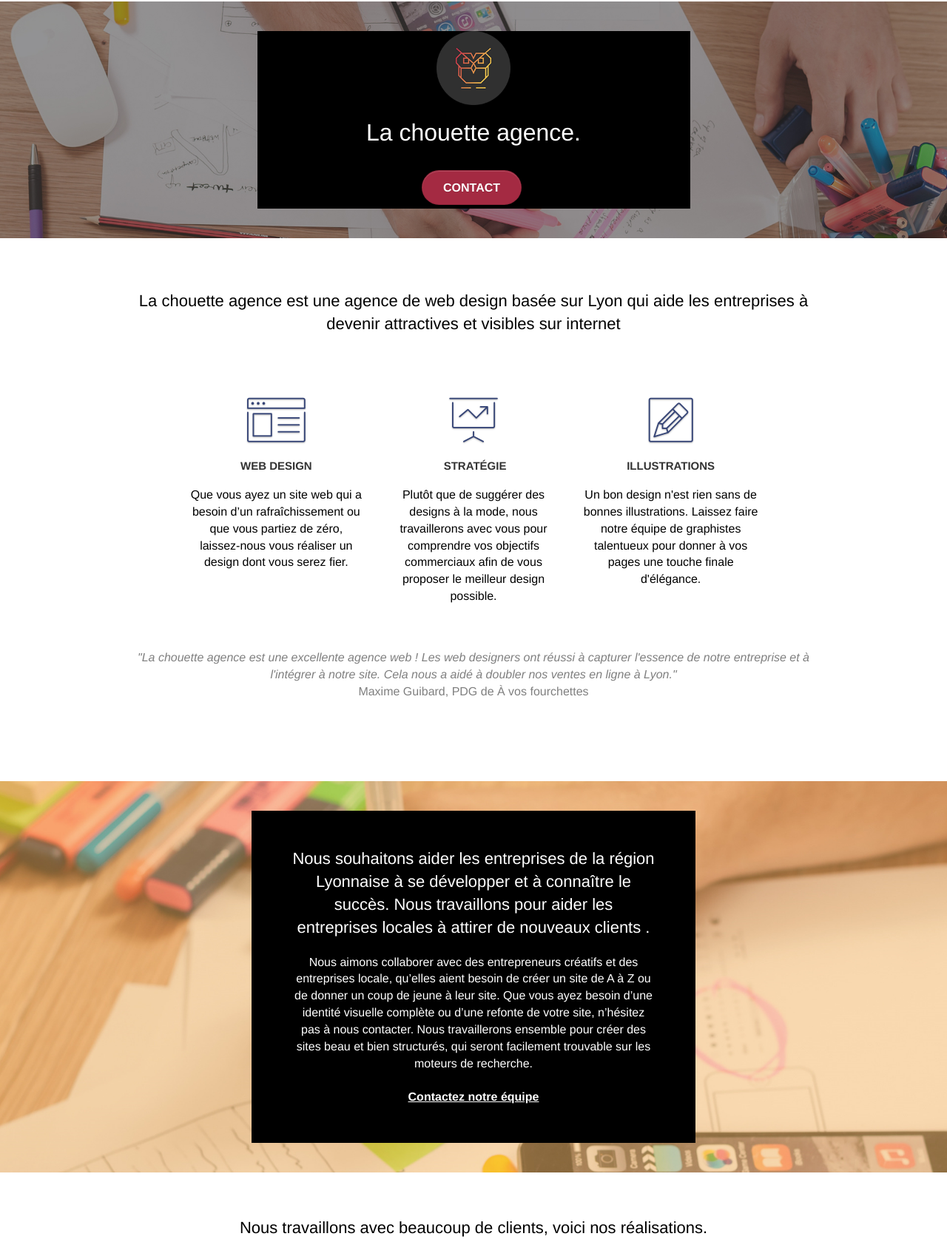
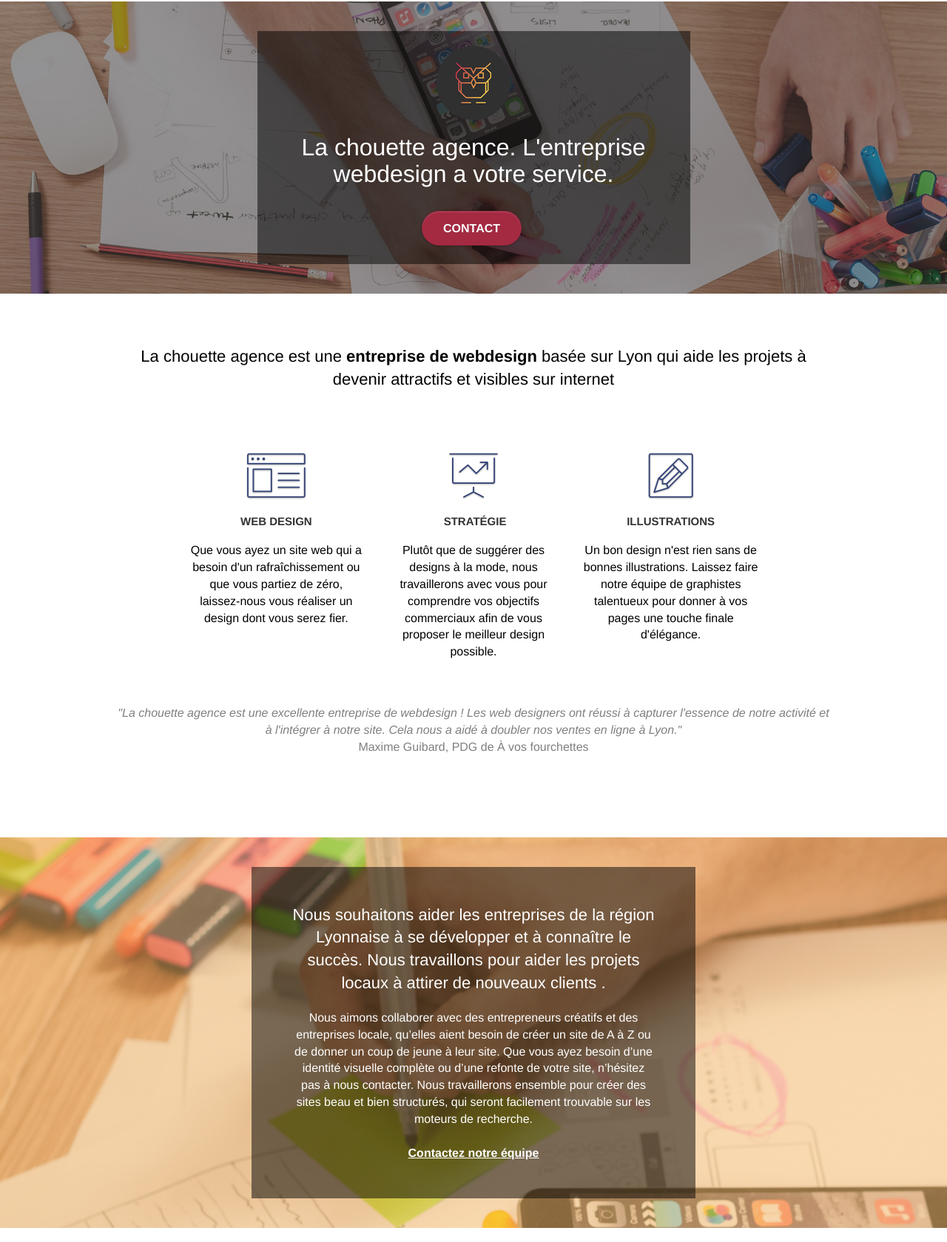
Before and after one commit to Guillaume-cy/CiryGuillaume_4_06-01-2020, a plain HTML site: page index.html in a window 1280 px wide. Shown: the part 90-1769 px from the top of the page at 74% size. Drawn offline with Linux system fonts and the light colour scheme.

Commit message:
Changement du mot cle de la page principale et ajustement

```diff
--- a/index.html
+++ b/index.html
@@ -21,24 +21,24 @@
 
 	<!--Meta SEO-->
 
-    <meta name="title" content=" La chouette agence | Agence de webdesign Lyon "/>
-    <meta name="description" content="Bienvenue dans notre agence spécialise dans le web design, cette agence est basée sur Lyon "/>
+    <meta name="title" content=" La chouette agence | Entreprise de webdesign Lyon "/>
+    <meta name="description" content="Bienvenue dans notre entreprise spécialise dans le web design, cette agence est basée sur Lyon "/>
     <Meta name="robots" content="index, follow" />
 
 	<!-- Opengraph-->
 
     <meta property="og:title" content="La chouette agence" />
-    <meta property="og:type" content="angence de developpement et design, illustration web" />
+    <meta property="og:type" content="entreprise de developpement et design, illustration web" />
     <meta property="og:image" content="img/la-chouette-agence-baniere.jpeg" />
     <meta property="og:url" content="" />
-    <meta property="og:description" content="Bienvenue dans notre agence spécialise dans le web design, cette agence est basée sur Lyon " />
+    <meta property="og:description" content="Bienvenue dans notre entreprise spécialise dans le web design, cette agence est basée sur Lyon " />
 
 	<!--Twitter Card-->
 
     <meta name=”twitter:card” content=”summary”>
     <meta name=”twitter:site” content=””>
     <meta name=”twitter:creator” content=”Guillaume”>
-    <meta name=”twitter:title” content=”AgenceWeb”>
+    <meta name=”twitter:title” content=”EntrepriseWeb”>
     <meta name=”twitter:description” content=”Bienvenue”>
     <meta name=”twitter:image” content=”img/la-chouette-agence-baniere.jpeg“>
 
@@ -62,7 +62,7 @@
 							</button>
 						</div>
 						<div class="navbar-header">
-							<a class="navbar-brand" href="index.html"><img src="img/la-chouette-agence.png" alt="paris web design logo agence web meilleure agence" height="40" /></a>
+							<a class="navbar-brand" href="index.html"><img src="img/la-chouette-agence.png" alt="Entreprise webdesign Lyonnaise" height="40" /></a>
 						</div>
 
 						<div class="collapse navbar-collapse navbar-1 special-dropdown-nav">
@@ -96,7 +96,7 @@
 						<div class="col-sm-12">
 							<img src="img/logo.png" class="center-block image-resize-mode" width="100" alt="La chouette agence, agence web paris, création logo paris" />
 							<h1 class="text-center hero-bloc-text tc-white ">
-								La chouette agence.
+								La chouette agence. L'entreprise webdesign a votre service.
 							</h1>
 							<div class="text-center">
 								<a href="contact.html" class="btn btn-lg btn-clean btn-rd cta-hero btn-atomic-tangerine" id="cta-hero">Contact</a>
@@ -117,7 +117,7 @@
 		<div class="bloc bgc-white l-bloc" id="bloc-2-services">
 			<div class="container bloc-md">
 				<div class="texte-pres">
-					<h2>La chouette agence est une agence de web design basée sur Lyon qui aide les entreprises à devenir attractives et visibles sur internet</h2>
+					<h2>La chouette agence est une <strong>entreprise de webdesign</strong> basée sur Lyon qui aide les projets à devenir attractifs et visibles sur internet</h2>
 				</div>
 				<div class="row voffset-lg med-width-whitespace">
 					<div class="col-sm-4">
@@ -128,7 +128,7 @@
 							Web design
 						</h3>
 						<p class="text-center ">
-							Que vous ayez un site web qui a besoin d&rsquo;un rafraîchissement ou que vous partiez de zéro, laissez-nous vous réaliser un design dont vous serez fier.
+							Que vous ayez un site web qui a besoin d'un rafraîchissement ou que vous partiez de zéro, laissez-nous vous réaliser un design dont vous serez fier.
 						</p>
 					</div>
 					<div class="col-sm-4">
@@ -157,7 +157,7 @@
 
 				<div class="commentaire">
 					<div class="texte-pres">
-						<p><em>"La chouette agence est une excellente agence web ! Les web designers ont réussi à capturer l'essence de notre entreprise et à l'intégrer à notre site. Cela nous a aidé à doubler nos ventes en ligne à Lyon."</em><br>
+						<p><em>"La chouette agence est une excellente entreprise de webdesign ! Les web designers ont réussi à capturer l'essence de notre activité et à l'intégrer à notre site. Cela nous a aidé à doubler nos ventes en ligne à Lyon."</em><br>
 							Maxime Guibard, PDG de À vos fourchettes</p>
 
 					</div>
@@ -177,7 +177,7 @@
 				<div class="row tight-width-whitespace black-background">
 					<div class="col-sm-12">
 						<h2 class="mg-md text-center tc-white">
-							Nous souhaitons aider les entreprises de la région Lyonnaise à se développer et à connaître le succès. Nous travaillons pour aider les entreprises locales à attirer de nouveaux clients .<br>
+							Nous souhaitons aider les entreprises de la région Lyonnaise à se développer et à connaître le succès. Nous travaillons pour aider les projets locaux à attirer de nouveaux clients .<br>
 						</h2>
 						<p class="text-center white">
 							Nous aimons collaborer avec des entrepreneurs créatifs et des entreprises locale, qu’elles aient besoin de créer un site de A à Z ou de donner un coup de jeune à leur site. Que vous ayez besoin d’une identité visuelle complète ou d’une refonte de votre site, n’hésitez pas à nous contacter. Nous travaillerons ensemble pour créer des sites beau et bien structurés, qui seront facilement trouvable sur les moteurs de recherche. <br><br><a class="ltc-white bold-link" href="contact.html">Contactez notre équipe</a><br>
@@ -274,7 +274,7 @@
 				<div class="row">
 					<div class="col-sm-12">
 						<h2 class="text-center white">
-							La chouette agence - Agence web design basée à Lyon.<br>
+							La chouette agence - Entreprise webdesign basée à Lyon.<br>
 						</h2>
 						<div class="row row-no-gutters social">
 							<div class="col-sm-3">
--- a/style.css
+++ b/style.css
@@ -69,8 +69,10 @@ a:hover {
 }
 
 .background-texte{
-    background-color: black;
+    background-color: rgb(0,0,0,0.5);
     width: 50%;
+    padding-top: 20px;
+    padding-bottom: 20px;
 }
 
 .background-align{
@@ -802,7 +804,7 @@ h4 {
 }
 
 .black-background {
-    background-color:black;
+    background-color: rgb(0,0,0,0.5);
     padding: 40px 40px 40px 40px;
 }
 
```
